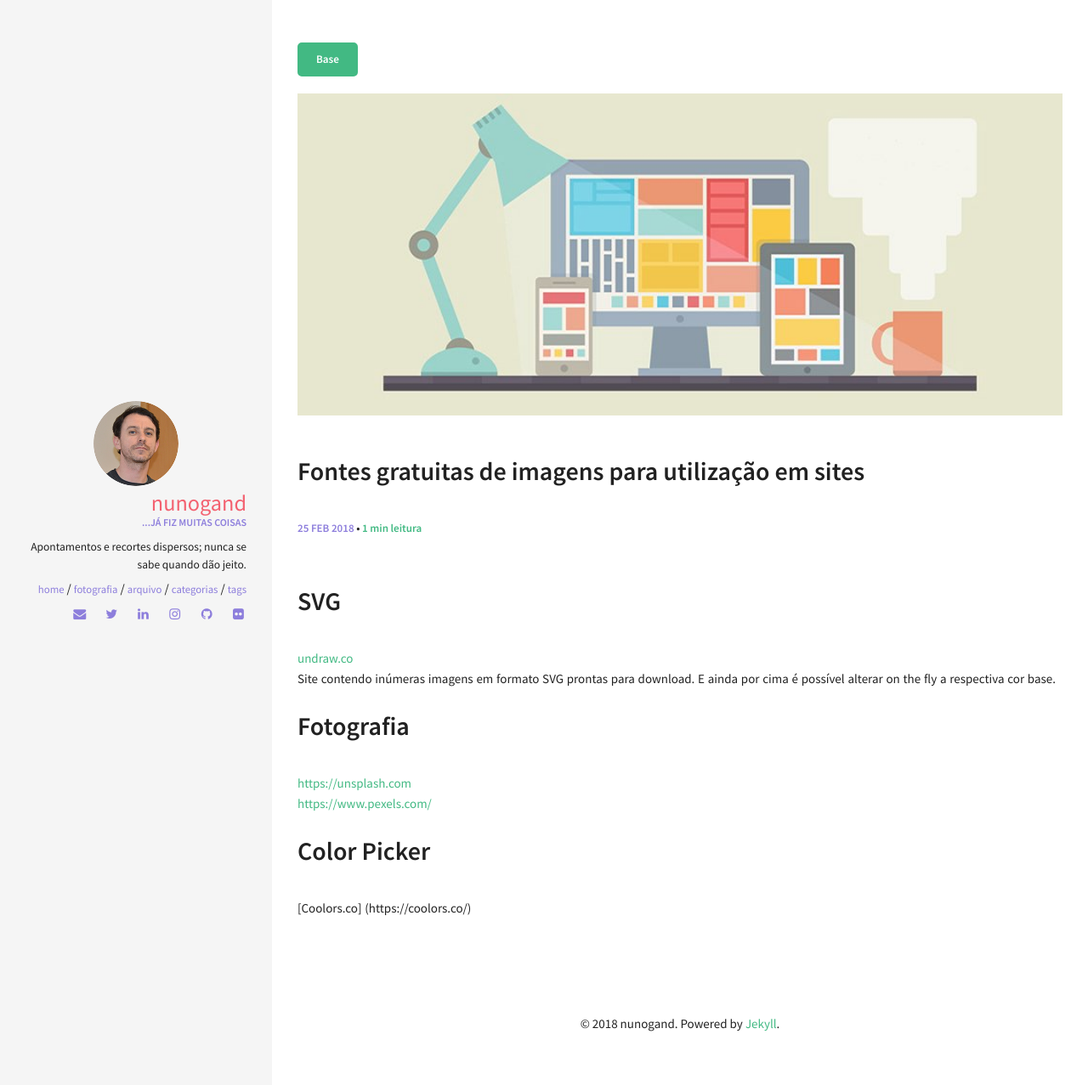
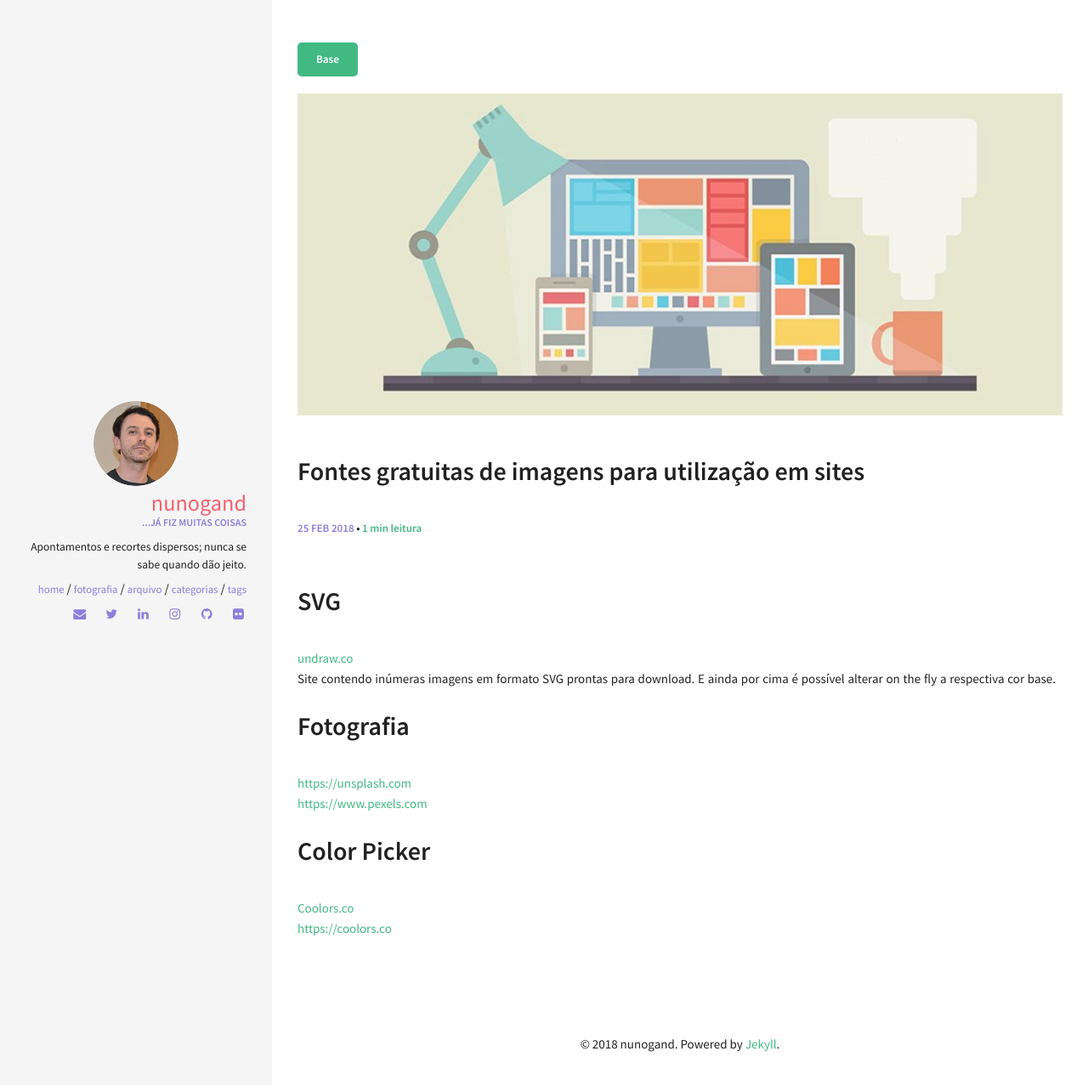
Before and after one commit to nunogand/old_site, a Jekyll site: the page built from _posts/2018-02-25-fonte-de-imagens-SVG-para-utilizacao-em-sites.md, in a window 1280 px wide. Shown: the top 1277 px of the page at 85% size. Built offline with Jekyll 4.4.1, drawn with Linux system fonts in a browser that asks for light colours; part of the change alters nothing that is shown.

```diff
--- a/_posts/2018-02-25-fonte-de-imagens-SVG-para-utilizacao-em-sites.md
+++ b/_posts/2018-02-25-fonte-de-imagens-SVG-para-utilizacao-em-sites.md
@@ -14,7 +14,8 @@ Site contendo inúmeras imagens em formato SVG prontas para download. E ainda po
 
 # Fotografia
 [https://unsplash.com](https://unsplash.com/)
-[https://www.pexels.com/](https://www.pexels.com/)
+[https://www.pexels.com](https://www.pexels.com/)
 
 # Color Picker
-[Coolors.co] (https://coolors.co/)
+[Coolors.co](https://coolors.co/)
+[https://coolors.co](Coolors.co)
```
